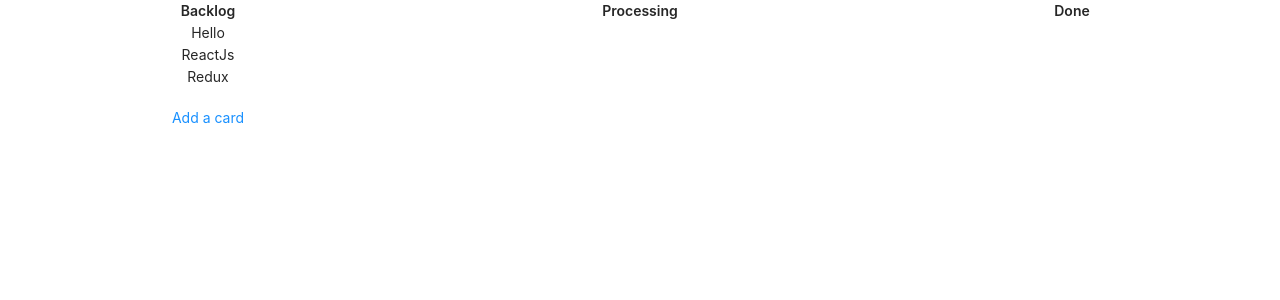
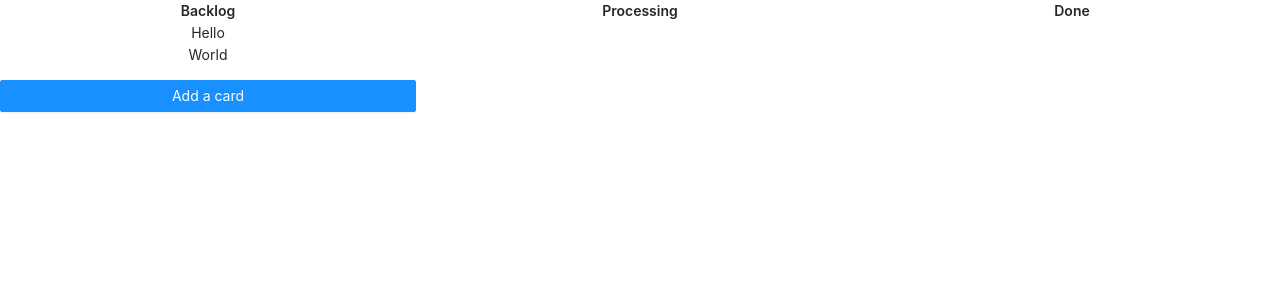
Before and after one commit to duydinh77/project_1, a React (Create React App) app: page / in a window 1280 px wide. Shown: the top 300 px of the page. Built offline with nearby package versions, Linux system fonts and the light colour scheme.

Commit message:
adding task

```diff
--- a/package.json
+++ b/package.json
@@ -3,12 +3,14 @@
   "version": "0.1.0",
   "private": true,
   "dependencies": {
+    "@reduxjs/toolkit": "^1.6.0",
     "@testing-library/jest-dom": "^5.11.4",
     "@testing-library/react": "^11.1.0",
     "@testing-library/user-event": "^12.1.10",
     "antd": "^4.16.6",
     "react": "^17.0.2",
     "react-dom": "^17.0.2",
+    "react-redux": "^7.2.4",
     "react-scripts": "4.0.3",
     "web-vitals": "^1.0.1"
   },
--- a/src/App.js
+++ b/src/App.js
@@ -2,7 +2,7 @@ import './App.css';
 import 'antd/dist/antd.css';
 import './index.css';
 import { Row, Col, Typography } from 'antd';
-import Card from './modules/Card';
+import Card from './modules/Card/Card';
 const { Text } = Typography;
 
 function App() {
--- a/src/index.js
+++ b/src/index.js
@@ -3,10 +3,14 @@ import ReactDOM from 'react-dom';
 import './reset.css';
 import App from './App';
 import reportWebVitals from './reportWebVitals';
+import { Provider } from 'react-redux';
+import store from './store';
 
 ReactDOM.render(
   <React.StrictMode>
-    <App />
+    <Provider store={store}>
+      <App />
+    </Provider>
   </React.StrictMode>,
   document.getElementById('root')
 );
--- /dev/null
+++ b/src/modules/Card/Card.js
@@ -0,0 +1,42 @@
+import { React, useState } from 'react';
+import { useSelector, useDispatch } from 'react-redux';
+import { Button } from 'antd';
+import CardForm from './CardForm';
+import CardItem from './CardItem';
+import { addNewTask, editTask, deleteTask, taskSelector } from './slice';
+
+const Card = () => {
+    const [isAddingCard, setIsAddingCard] = useState(false);
+    const dispatch = useDispatch();
+    const listTask = useSelector(taskSelector);
+
+    // Handle click add a card
+    const handleAddCardClick = (e) => {
+        setIsAddingCard(true);
+    }
+
+    const handleAddCard = (value) => {
+        setIsAddingCard(false);
+        dispatch(addNewTask(value));
+    }
+
+    return (
+        <div>
+            <ul className="card">
+                {listTask.map((item, index) => {
+                    return <CardItem key={index} no={index} cardItem={item}></CardItem>
+                })}
+            </ul>
+            <div>
+                {!isAddingCard &&
+                    <Button type="primary" block onClick={(e) => handleAddCardClick(e)}> Add a card </Button>
+                }
+                {isAddingCard &&
+                    <CardForm handleAddCard={(value) => handleAddCard(value)} isAdding></CardForm>
+                }
+            </div>
+        </div >
+    )
+}
+
+export default Card;
--- a/src/modules/Card/CardForm.js
+++ b/src/modules/Card/CardForm.js
@@ -1,25 +1,42 @@
-import {React, useState} from 'react';
+import { React, useState } from 'react';
 import { Form, Input, Button, Space } from 'antd';
 
 const CardForm = (props) => {
     const [form] = Form.useForm();
-    const [isAdding, setIsAdding] = useState(false);
-    setIsAdding(
-        (props.isAdding ? true : false)
-    )
+
+    const handleCard = (e) => {
+        if (props.isEditing) {
+            props.handleEdit();
+        }
+        if (props.isAdding) {
+            props.handleAddCard();
+        }
+    }
+
+    const handleAddCard = () => {
+        const taskInput = document.querySelector('#task_input');
+        props.handleAddCard(taskInput.value);
+    }
+
+    const handleEditCard = () => {
+        const taskInput = document.querySelector('#task_input');
+        props.handleEditCard(taskInput.value)
+    }
 
     return (
         <Form layout="vertical" form={form}>
             <Form.Item name="cardName">
-                <Input value="123" />
+                <Input id="task_input" defaultValue={props.taskName} />
             </Form.Item>
             <Form.Item>
                 <Space>
-                    <Button type="primary">
-                        {isAdding && "Add Card"}
-                        {!isAdding && "Edit"}
-                    </Button>
-                    <Button>Close</Button>
+                    {props.isAdding &&
+                        <Button type="primary" onClick={() => handleAddCard()}>Add a card</Button>
+                    }
+                    {props.isEditing &&
+                        <Button type="primary" onClick={() => handleEditCard()}>Save</Button>
+                    }
+                    <Button id="close-form" onClick={(e) => handleCard(e)}>Close</Button>
                 </Space>
             </Form.Item>
         </Form>
--- a/src/modules/Card/CardItem.js
+++ b/src/modules/Card/CardItem.js
@@ -1,12 +1,17 @@
 import { React, useState } from 'react';
+import CardForm from './CardForm';
+import { useDispatch } from 'react-redux';
+import { editTask } from './slice';
 
 const CardItem = (props) => {
     const [editing, setEditing] = useState(false);
+    const dispatch = useDispatch();
     const handleClick = (e) => {
         setEditing(true);
     }
 
-    const handleSaveClick = (e) => {
+    const handleEditCard = (value) => {
+        dispatch(editTask(value));
         setEditing(false);
     }
 
@@ -14,13 +19,10 @@ const CardItem = (props) => {
     return (
         <li className="cardItem">
             {!editing &&
-                <span onClick={(e) => handleClick(e)}>{cardItem.taskName}</span>
+                <span add={(e) => handleClick(e)}>{cardItem.taskName}</span>
             }
             {editing &&
-                <div>
-                    <input type="text" defaultValue={cardItem.taskName} />
-                    <button type="button" onClick={(e) => handleSaveClick(e)}>Save</button>
-                </div>
+                <CardForm taskName={cardItem.taskName} handleEdit={() => handleEditCard()} isEditing></CardForm>
             }
         </li>
     );
--- a/src/modules/Card/index.js
+++ /dev/null
@@ -1,42 +0,0 @@
-import { Button } from 'antd';
-import { React, useState } from 'react';
-import CardForm from './CardForm';
-import CardItem from './CardItem';
-
-const Card = () => {
-    const [isAddingCard, setIsAddingCard] = useState(false)
-    const listCard = [
-        { 'taskName': "Hello" },
-        { 'taskName': "ReactJs" },
-        { 'taskName': "Redux" },
-    ];
-
-    // Handle click add a card
-    const handleAddCardClick = (e) => {
-        setIsAddingCard(true);
-    }
-
-    const handleCardClick = () => {
-        setIsAddingCard(false);
-    }
-
-    return (
-        <div>
-            <ul className="card">
-                {listCard.map((item) => {
-                    return <CardItem cardItem={item}></CardItem>
-                })}
-            </ul>
-            <div>
-                {!isAddingCard &&
-                    <Button type="link" block onClick={(e) => handleAddCardClick(e)}> Add a card </Button>
-                }
-                {isAddingCard &&
-                    <CardForm handleCardClick={handleCardClick} isAdding></CardForm>
-                }
-            </div>
-        </div >
-    )
-}
-
-export default Card;
--- /dev/null
+++ b/src/modules/Card/slice.js
@@ -0,0 +1,32 @@
+import { createSlice } from "@reduxjs/toolkit";
+
+const initialValue = [{ taskName: "Hello", status: "created" }, { taskName: "World", status: "processing" }];
+
+export const slice = createSlice({
+    name: "taskSlice",
+    initialState: {
+        task: initialValue,
+    },
+    reducers: {
+        addNewTask: (state, action) => {
+            const newTask = { taskName: action.payload };
+            state.task = [...state.task, newTask];
+        },
+        editTask: (state, action) => {
+            const index = action.payload[1];
+            const newTask = [...state.task];
+            newTask[index] = action.payload[0];
+            state.task = newTask;
+        },
+        deleteTask: (state, action) => {
+            const newTask = state.task.filter(
+
+            );
+            state.task = newTask;
+        }
+    }
+});
+
+export const { addNewTask, editTask, deleteTask } = slice.actions;
+export const taskSelector = (state) => state.taskSlice.task;
+export default slice.reducer;
--- /dev/null
+++ b/src/store.js
@@ -0,0 +1,9 @@
+import {configureStore} from '@reduxjs/toolkit'
+import taskReducer from './modules/Card/slice';
+const store = configureStore({
+    reducer: {
+        taskSlice: taskReducer
+    }
+});
+
+export default store;
```
Also changed, not shown: 1 other file (tests, documents, lock files or other folders).
